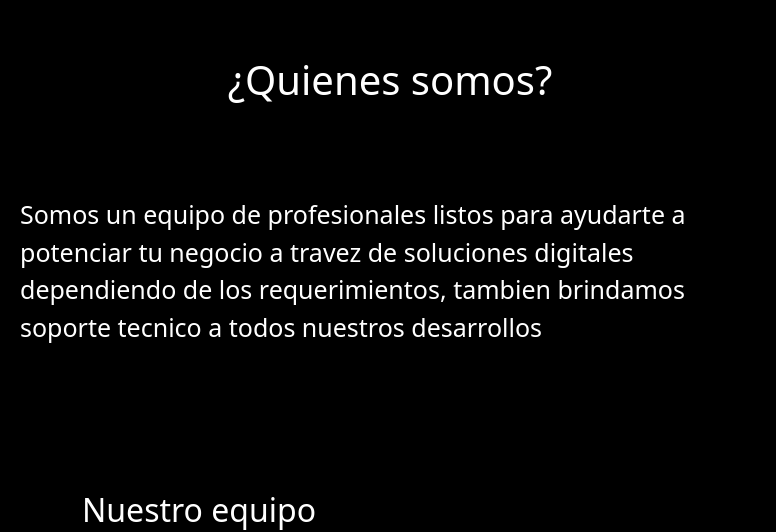
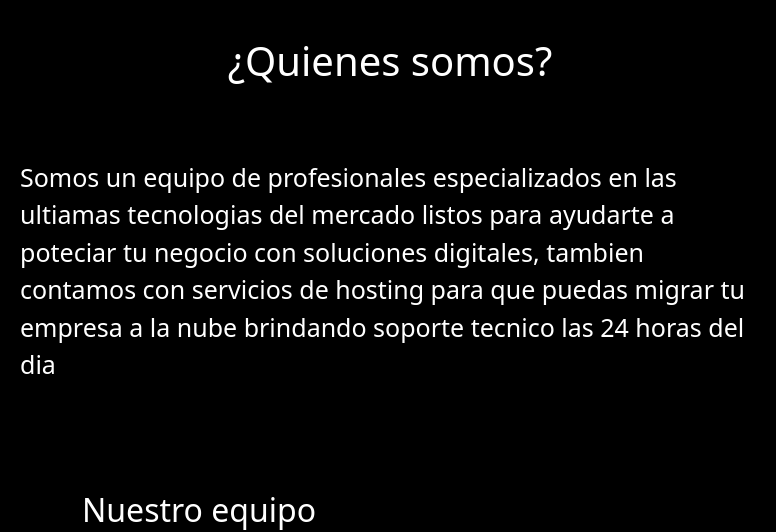
Before and after one commit to javierrodriguez4/DW-31535-RodriguezJavier, a website: page pages/nosotros.html in a window 1280 px wide. Shown: the part 89-621 px from the top of the page, 0-776 px from the left. Drawn offline with nearby package versions, Linux system fonts and the light colour scheme.

Commit message:
Ultimo commit

```diff
--- a/pages/nosotros.html
+++ b/pages/nosotros.html
@@ -55,7 +55,7 @@
                 <h2>¿Quienes somos?</h2>
             </div>
             <div class="nosotrosTexto">
-                <p>Somos un equipo de profesionales listos para ayudarte a potenciar tu negocio a travez de soluciones digitales dependiendo de los requerimientos, tambien brindamos soporte tecnico a todos nuestros desarrollos</p>
+                <p>Somos un equipo de profesionales especializados en las ultiamas tecnologias del mercado listos para ayudarte a poteciar tu negocio con soluciones digitales, tambien contamos con servicios de hosting para que puedas migrar tu empresa a la nube brindando soporte tecnico las 24 horas del dia</p>
             </div>
         </div>
         <div class="container justify-content-center">
```
